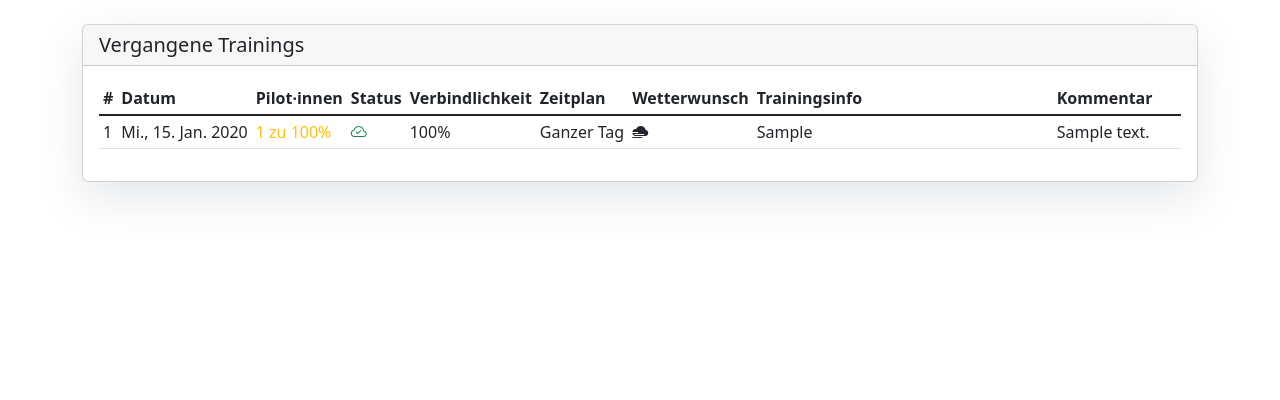
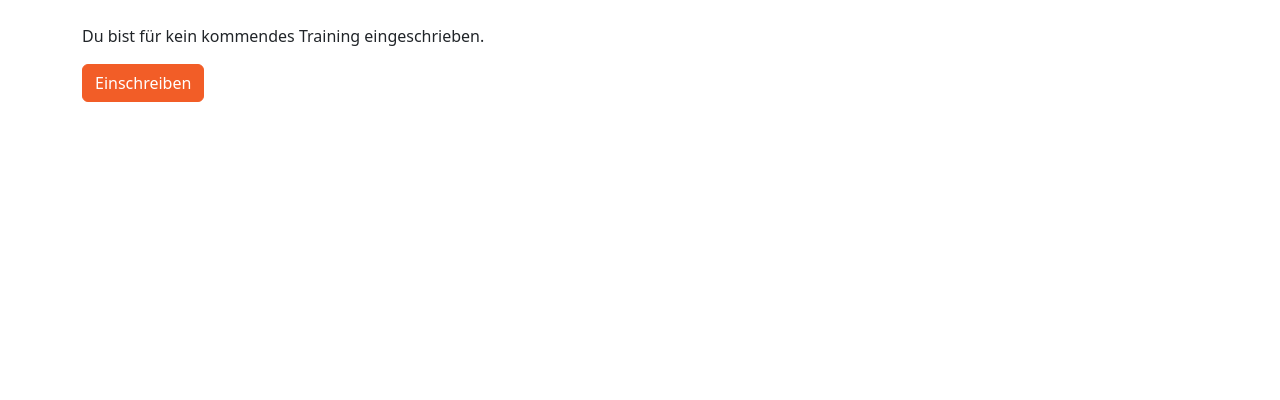
Before and after one commit to germannp/acbeo.ch, a Django app: page /trainings/meine-trainings/ in a window 1280 px wide. Shown: the part 88-488 px from the top of the page. Run offline with Django 3.2, Linux system fonts and the light colour scheme; a user stored in the database is signed in; tables that the repository leaves empty hold one stand-in row (values such as "Sample post"); parts of the project's set-up code (start-up, migrations or seed data) failed here and were passed over; some libraries are stand-ins or nearby versions.

Commit message:
Only list future `Signup`s
Past `Signup`s are not particularly relevant and anyways listed as
`Bill`s. Also with 2023 we woul have had to paginate past `Signup`s ...

```diff
--- a/templates/base.html
+++ b/templates/base.html
@@ -82,7 +82,7 @@
                         <ul class="dropdown-menu dropdown-menu-end">
                             <li><a class="dropdown-item" href="{% url 'signup' %}">Einschreiben</a></li>
                             <li><a class="dropdown-item" href="{% url 'trainings' %}">Nächste Trainings</a></li>
-                            <li><a class="dropdown-item" href="{% url 'my_signups' %}">Meine Trainings</a></li>
+                            <li><a class="dropdown-item" href="{% url 'signups' %}">Meine Trainings</a></li>
                             {% if request.user.is_staff %}
                             <li><a class="dropdown-item" href="{% url 'create_trainings' %}">Trainings erstellen</a></li>
                             {% endif %}
--- a/trainings/templates/trainings/list_my_signups.html
+++ b/trainings/templates/trainings/list_signups.html
@@ -9,13 +9,11 @@
 <div class="row mt-2">
 
     <div class="col-md-12 left">
-        {% for time, signups in future_and_past_signups.items %}
-        {% if signups %}
+
+        {% if signup_list %}
+
         <div class="card mb-4">
-            <h5 class="card-header">
-                {% if time == "future" %}Kommende Trainings
-                {% else %}Vergangene Trainings{% endif %}
-            </h5>
+            <h5 class="card-header">Kommende Trainings</h5>
             <div class="card-body">
                 <div class="table-responsive">
                     <table class="table table-sm table-hover">
@@ -33,12 +31,12 @@
                             </tr>
                         </thead>
                         <tbody class="table-group-divider">
-                            {% for signup in signups %}
+                            {% for signup in signup_list %}
                             <tr {% if signup.get_status_display == 'Canceled' %}class="text-muted"{% endif %}>
                                 <td>{{ forloop.counter }}</td>
                                 <td class="text-nowrap">{{ signup.training.date | date:"D., j. M. Y" }}
                                     {% if time == "future" %}
-                                    <a href="{% url 'update_signup' date=signup.training.date.isoformat %}?next={% url 'my_signups' %}"
+                                    <a href="{% url 'update_signup' date=signup.training.date.isoformat %}?next={% url 'signups' %}"
                                         class="bi bi-pencil-square" /a>
                                         {% endif %}
                                 </td>
@@ -86,9 +84,17 @@
                 </div>
             </div>
         </div>
+
+        {% else %}
+
+        <p>Du bist für kein kommendes Training eingeschrieben.</p>
+        <a href="{% url 'signup' %}" class="btn btn-secondary">Einschreiben</a>
+
         {% endif %}
-        {% endfor %}
+
     </div>
+
 </div>
 
+
 {% endblock content %}
--- a/trainings/urls.py
+++ b/trainings/urls.py
@@ -36,7 +36,7 @@ urlpatterns = [
         views.EmergencyMailView.as_view(),
         name="emergency_mail",
     ),
-    path("meine-trainings/", views.SignupListView.as_view(), name="my_signups"),
+    path("meine-trainings/", views.SignupListView.as_view(), name="signups"),
     path("einschreiben/", views.SignupCreateView.as_view(), name="signup"),
     path("<date:date>/einschreiben/", views.SignupCreateView.as_view(), name="signup"),
     path(
--- a/trainings/views.py
+++ b/trainings/views.py
@@ -102,29 +102,25 @@ class EmergencyMailView(OrgaRequiredMixin, SuccessMessageMixin, generic.UpdateVi
 
 
 class SignupListView(LoginRequiredMixin, generic.ListView):
-    context_object_name = "future_and_past_signups"
-    template_name = "trainings/list_my_signups.html"
+    template_name = "trainings/list_signups.html"
 
     def get_queryset(self):
         today = date.today()
-        future_signups = (
-            Signup.objects.filter(pilot=self.request.user)
-            .filter(training__date__gte=today)
+        queryset = (
+            Signup.objects.filter(pilot=self.request.user, training__date__gte=today)
             .select_related("training")
             .prefetch_related("training__signups__pilot")
         )
-        for signup in future_signups:
+        for signup in queryset:
             signup.training.select_signups()
         # After selecting signups, they have to be refreshed from the DB
-        signups = (
-            Signup.objects.filter(pilot=self.request.user)
+        queryset = (
+            Signup.objects.filter(pilot=self.request.user, training__date__gte=today)
             .order_by("training__date")
             .select_related("training")
             .prefetch_related("training__signups")
         )
-        future_signups = [signup for signup in signups if signup.training.date >= today]
-        past_signups = [signup for signup in signups if signup.training.date < today][::-1]
-        return {"future": future_signups, "past": past_signups}
+        return queryset
 
 
 class SignupCreateView(LoginRequiredMixin, SuccessMessageMixin, generic.CreateView):
@@ -207,7 +203,7 @@ class SignupUpdateView(LoginRequiredMixin, generic.UpdateView):
         return signup
 
     def get_success_url(self):
-        if (success_url := self.request.GET.get("next")) == reverse_lazy("my_signups"):
+        if (success_url := self.request.GET.get("next")) == reverse_lazy("signups"):
             return success_url
 
         success_url = reverse_lazy("trainings")
```
Also changed, not shown: trainings/tests_signup_views.py (+19 -21 lines).
